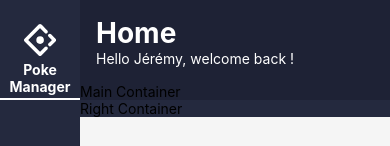
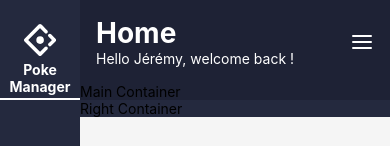
Before and after one commit to jeremyv59/poke-collection-manager, a React (Create React App) app: page / in a window 390 px wide. Shown: the top 146 px of the page. Built offline with nearby package versions, Linux system fonts and the light colour scheme.

Commit message:
Manage display of hamburger icon menu

```diff
--- a/src/components/header/Header.tsx
+++ b/src/components/header/Header.tsx
@@ -7,6 +7,7 @@ import {
   UserDescContainer,
   Status,
   ProfileIcon,
+  MenuIcon,
 } from "./header_styled";
 import { FiSettings } from "react-icons/fi";
 import { IoNotificationsOutline } from "react-icons/io5";
@@ -33,6 +34,7 @@ const Header = () => {
           <ProfileIcon />
         </UserContainer>
       </OptionsContainer>
+      <MenuIcon className="icon" size={"1.5rem"} />
     </CustomHeader>
   );
 };
--- a/src/components/header/header_styled.tsx
+++ b/src/components/header/header_styled.tsx
@@ -1,13 +1,14 @@
 import styled from "styled-components";
 import { device } from "../../styles/Breakpoints";
 import { CgProfile } from "react-icons/cg";
+import { FiMenu } from "react-icons/fi";
 
 export const CustomHeader = styled.div`
   padding: 1rem;
   display: flex;
-  flex-direction: column;
+  justify-content:space-between;
   width: 100%;
-  align-self: center;
+  align-items: center;
   color: white;
   background: ${({ theme }) => theme.colors.darkSecondary};
 
@@ -19,6 +20,7 @@ export const CustomHeader = styled.div`
     left: 0;
     right: 0;
     top: 1.5rem;
+    background: transparent;
     width: 97%;
     flex-direction: row;
     justify-content: space-between;
@@ -39,7 +41,7 @@ export const CustomHeader = styled.div`
 export const OptionsContainer = styled.div`
   display: none;
 
-  @media ${device.tablet} {
+  @media ${device.laptopL} {
     display: flex;
     gap: 1.1rem;
   }
@@ -58,6 +60,14 @@ export const IconContainer = styled.div`
 
   .icon {
     color: white;
+  }
+`;
+
+export const MenuIcon = styled(FiMenu)`
+  color: white;
+
+  @media ${device.laptopL} {
+    display: none;
   }
 `;
 
```
